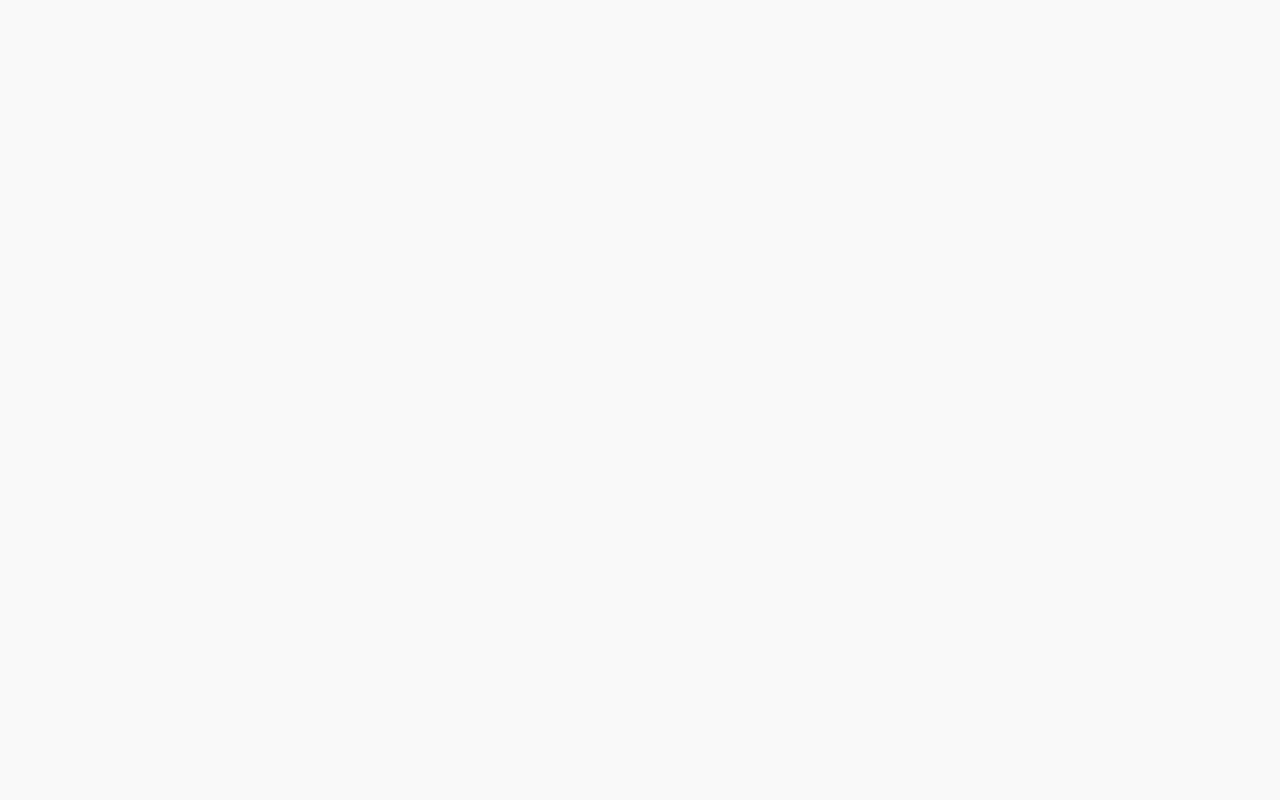
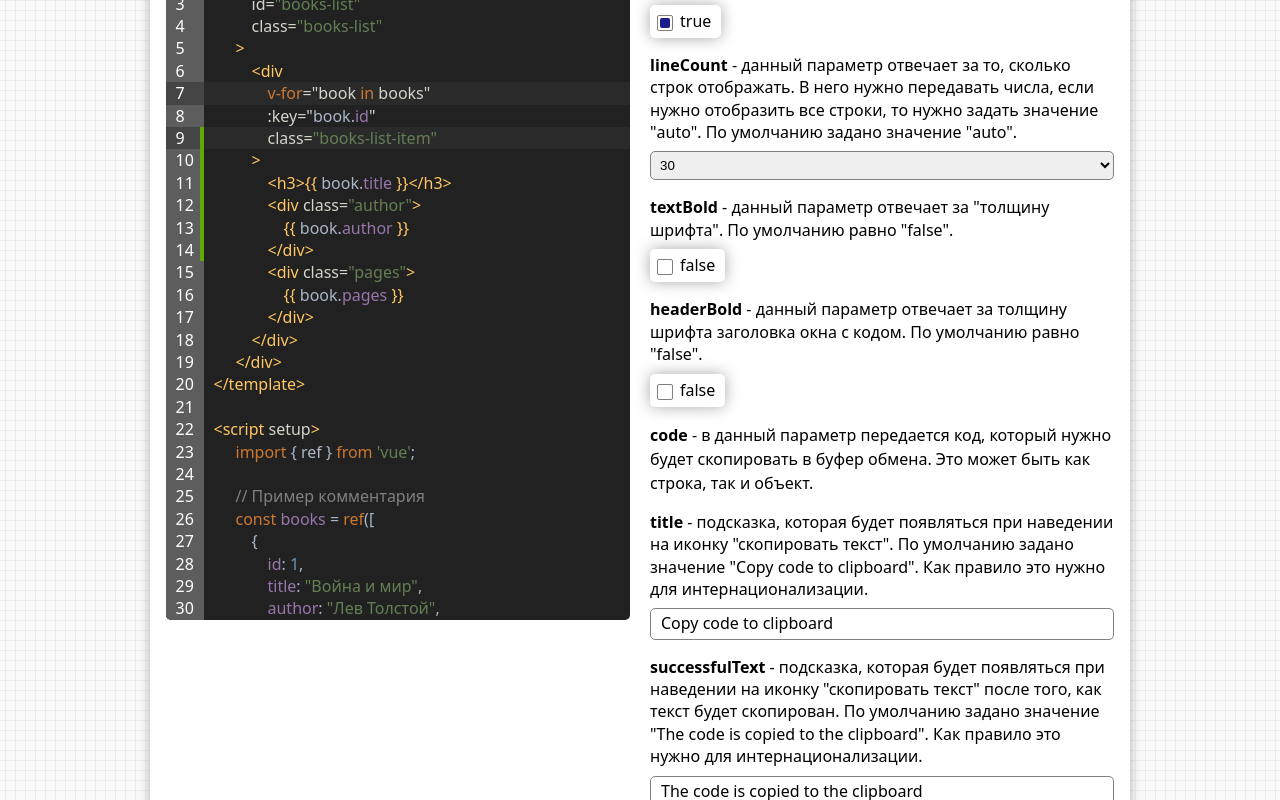
Before and after one commit to maksimkaJCHK/vue-code-markup, a Vue app: page / in a window 1280 px wide. Shown: the part 1440-2240 px from the top of the page. Before the commit the page ends 1394 px from the top, so only its background shows below. Built offline with nearby package versions, Linux system fonts and the light colour scheme.

Commit message:
Поправил стили компонента checkbox, не много поправил документацию, вынес код в отдельный компонент

```diff
--- a/src/UI/UICheckbox.vue
+++ b/src/UI/UICheckbox.vue
@@ -44,9 +44,9 @@
       display: inline-block;
       position: relative;
       background: #fff;
-      padding: 5px 10px 5px 28px;
-      border: 1px solid grey;
-      box-shadow: 0 0 10px #aaa;
+      padding: 7px 10px 7px 30px;
+      //border: 1px solid grey;
+      box-shadow: 0 0 15px #aaa;
       border-radius: 5px;
       line-height: 120%;
 
@@ -59,16 +59,16 @@
       }
 
       &::before {
-        top: 8px;
-        left: 5px;
+        top: 10px;
+        left: 7px;
         width: 14px;
         height: 14px;
         border: 1px solid grey;
       }
 
       &::after {
-        top: 11px;
-        left: 8px;
+        top: 13px;
+        left: 10px;
         width: 10px;
         height: 10px;
         background: transparent;
--- a/src/components/MainContent.vue
+++ b/src/components/MainContent.vue
@@ -75,7 +75,7 @@
     h2 {
       font-size: 1.3em;
       line-height: 1.2;
-      margin: 1em 0 .5em;
+      margin: 1.3em 0 .5em;
     }
 
     p {
--- /dev/null
+++ b/src/components/code-examples/books/BookListCode.js
@@ -0,0 +1,62 @@
+export const bookListCode = `<template>
+  <div
+    id="books-list"
+    class="books-list"
+  >
+    <div
+      v-for="book in books"
+      :key="book.id"
+      class="books-list-item"
+    >
+      <h3>{{ book.title }}</h3>
+      <div class="author">
+        {{ book.author }}
+      </div>
+      <div class="pages">
+        {{ book.pages }}
+      </div>
+    </div>
+  </div>
+</template>
+
+<script setup>
+  import { ref } from 'vue';
+
+  // Пример комментария
+  const books = ref([
+    {
+      id: 1,
+      title: "Война и мир",
+      author: "Лев Толстой",
+      pages: 1274,
+      isFinished: true,
+      usersReading: [1946, 1293, 7743],
+    }, {
+      id: 2,
+      title: "Записки врача",
+      author: "Викентий Вересаев",
+      pages: 360,
+      isFinished: false,
+      usersReading: [1922, 1280, 5378, 9576, 10636],
+    },
+  ]);
+</${'scrip'}t>
+
+<style lang="scss" scoped>
+  #books-list {
+    margin: 1em 0 2.5em;
+  }
+
+  .books-list {
+    line-height: 1.2;
+
+    h3 {
+      font-size: 1.2em;
+      margin: .4em 0 .3em;
+    }
+
+    &-item {
+      margin: 1.5em 0 ;
+    }
+  }
+</style>`;
--- a/src/components/code-examples/books/BooksList.vue
+++ b/src/components/code-examples/books/BooksList.vue
@@ -1,7 +1,7 @@
 <template>
   <code-markup
     header="BooksList.vue"
-    :code="code"
+    :code="bookListCode"
     :lineCount="props.lineCount"
     v-bind="codeParam"
   >
@@ -26,6 +26,7 @@
 <script setup>
   import useLang from '../useLang';
   import BooksListBody from './BooksListBody.vue';
+  import { bookListCode } from './BookListCode';
 
   const props = defineProps({
     lang: {
@@ -41,69 +42,6 @@
   });
 
   const { codeParam } = useLang(props);
-
-  const code = `<template>
-  <div
-    id="books-list"
-    class="books-list"
-  >
-    <div
-      v-for="book in books"
-      :key="book.id"
-      class="books-list-item"
-    >
-      <h3>{{ book.title }}</h3>
-      <div class="author">
-        {{ book.author }}
-      </div>
-      <div class="pages">
-        {{ book.pages }}
-      </div>
-    </div>
-  </div>
-</template>
-
-<script setup>
-  import { ref } from 'vue';
-
-  // Пример комментария
-  const books = ref([
-    {
-      id: 1,
-      title: "Война и мир",
-      author: "Лев Толстой",
-      pages: 1274,
-      isFinished: true,
-      usersReading: [1946, 1293, 7743],
-    }, {
-      id: 2,
-      title: "Записки врача",
-      author: "Викентий Вересаев",
-      pages: 360,
-      isFinished: false,
-      usersReading: [1922, 1280, 5378, 9576, 10636],
-    },
-  ]);
-</${'scrip'}t>
-
-<style lang="scss" scoped>
-  #books-list {
-    margin: 1em 0 2.5em;
-  }
-
-  .books-list {
-    line-height: 1.2;
-
-    h3 {
-      font-size: 1.2em;
-      margin: .4em 0 .3em;
-    }
-
-    &-item {
-      margin: 1.5em 0 ;
-    }
-  }
-</style>`;
 </script>
 
 <style lang="scss" scoped>
--- a/src/components/doc/SettingsDoc.vue
+++ b/src/components/doc/SettingsDoc.vue
@@ -2,8 +2,19 @@
   <div class="settings-doc">
     <template v-if="props.isRus">
       <h2>
-        Пример настройки
+        Компонент code-markup
       </h2>
+
+      <p>
+        Это самый главный компонент
+      </p>
+    </template>
+
+    <template v-if="!props.isRus">
+      <h2>
+        Configuration example
+      </h2>
+    </template>
 
     <div class="settings-doc-cont">
       <div class="settings-doc-col settings-doc-code">
@@ -17,6 +28,7 @@
           :title="title"
           :successful-text="successfulText"
           :error-text="errorText"
+          :code="bookListCode"
         >
           <books-list-body />
         </code-markup>
@@ -113,13 +125,6 @@
         </div>
       </div>
     </div>
-    </template>
-
-    <template v-if="!props.isRus">
-      <h2>
-        Configuration example
-      </h2>
-    </template>
   </div>
 </template>
 
@@ -127,6 +132,8 @@
   import { ref } from 'vue';
 
   import BooksListBody from '@/components/code-examples/books/BooksListBody.vue';
+  import { bookListCode } from '@/components/code-examples/books/BookListCode.js';
+
   import UiInput from '@/UI/UIInput.vue';
   import UiCheckbox from '@/UI/UICheckbox.vue';
   import UiSelect from '@/UI/UISelect.vue';
@@ -164,7 +171,7 @@
   const header = ref('BooksList.vue');
   const isHeader = ref(true);
   const isCount = ref(true);
-  const lineCount = ref(55);
+  const lineCount = ref(30);
   const textBold = ref(false);
   const headerBold = ref(false);
   const title = ref('Copy code to clipboard');
```
Lines whose indentation alone changed are shown as unchanged.
